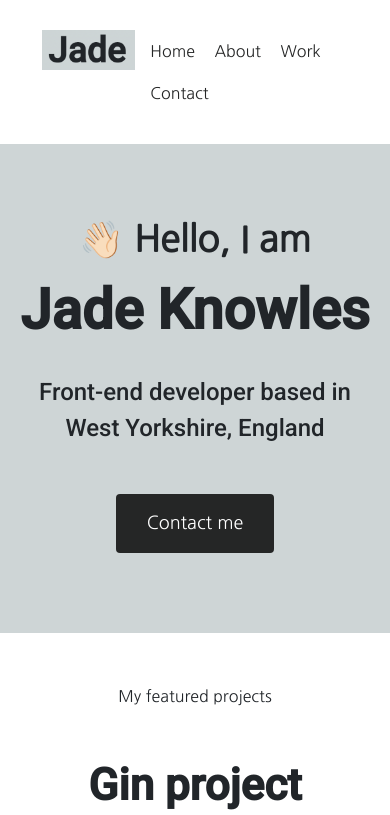
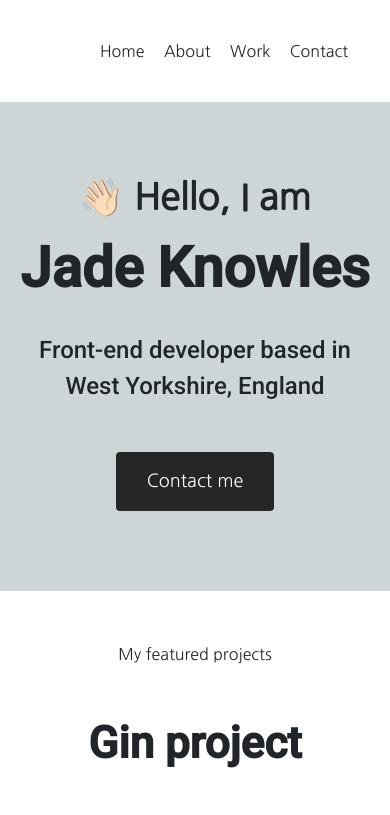
Before and after one commit to codewordjade/portfolio-website, a plain HTML site: page index.html in a window 390 px wide. Shown: the top 815 px of the page. Drawn offline with nearby package versions, Linux system fonts and the light colour scheme.

Commit message:
updated navbar

```diff
--- a/index.html
+++ b/index.html
@@ -33,7 +33,7 @@
       <nav class="d-flex justify-content-between">
         <a href="/">
           <img src="images/Logo.png" class="logo d-none d-md-block" alt="" />
-        <img src="images/logosmall.png" class="logo d-block d-md-none" alt="" />
+
         </a>
 
         <ul>
```
Also changed, not shown: 1 other file.
